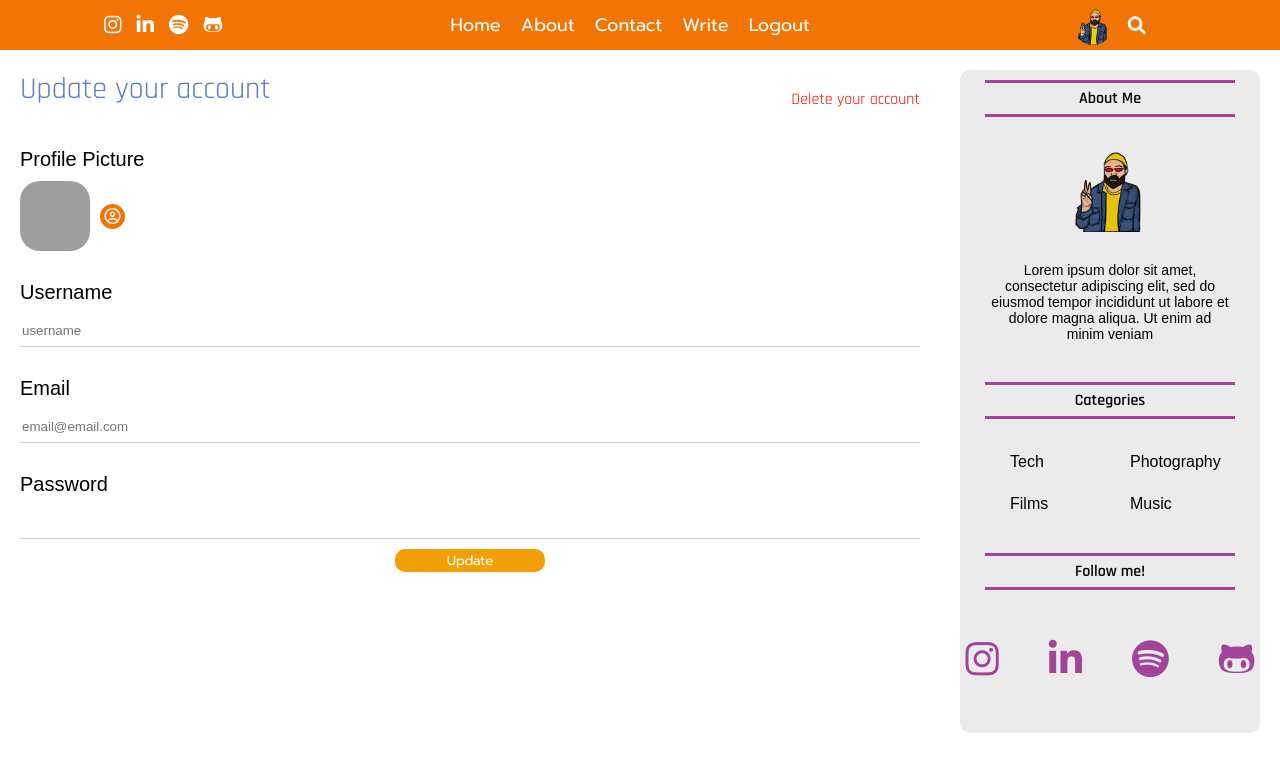
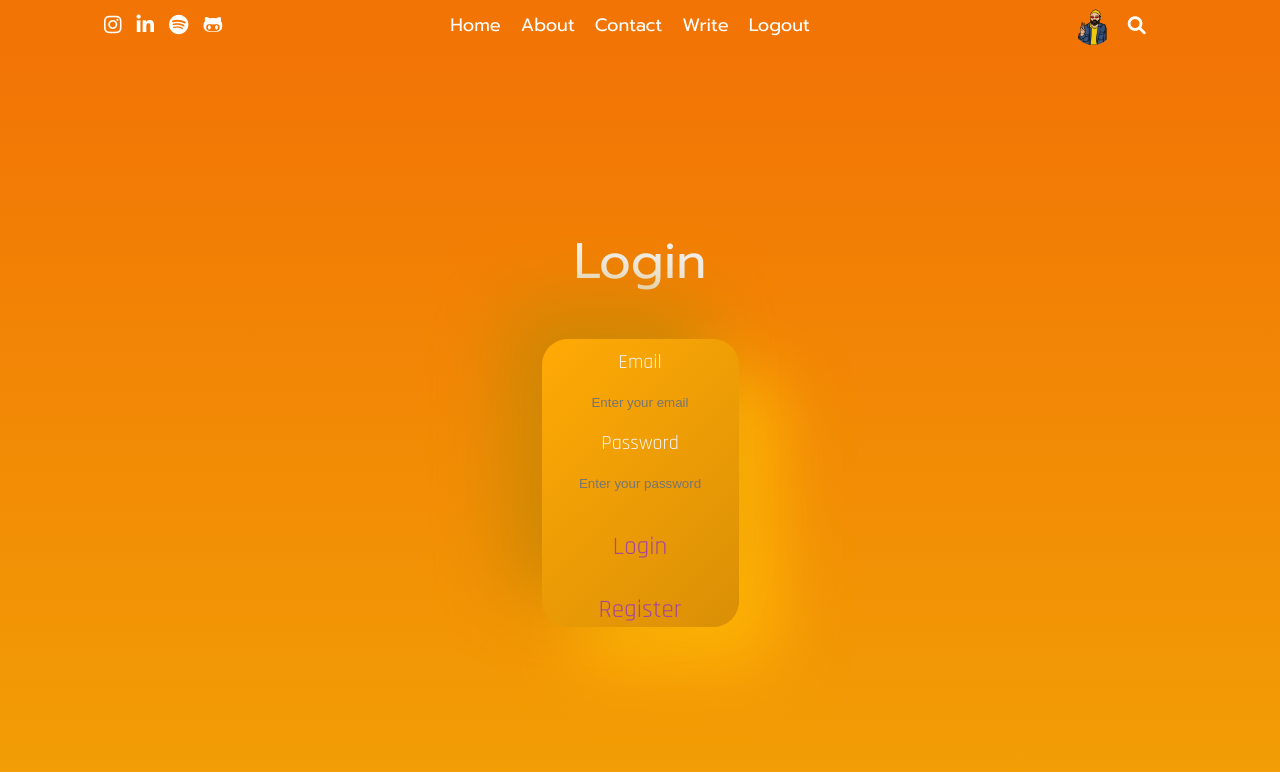
Before and after one commit to rolandom31/blog, a React (Create React App) app: page / in a window 1280 px wide. Shown: the top 772 px of the page. Built offline with nearby package versions, Linux system fonts and the light colour scheme; grey boxes are pictures that could not be loaded; a web font is replaced by a local one.

Commit message:
Login page

```diff
--- a/src/App.js
+++ b/src/App.js
@@ -3,12 +3,13 @@
 import Single from "./components/pages/single/Single"
 import Write from './components/pages/write/Write';
 import Settings from './components/pages/settings/Settings';
+import Login from './components/pages/login/Login';
 
 function App(){
     return(
         <>
             <TopBar/>
-            <Settings/>
+            <Login/>
         </>
     );
 }
--- /dev/null
+++ b/src/components/pages/login/Login.jsx
@@ -0,0 +1,18 @@
+import "./login.css"
+
+export default function Login() {
+  return (
+    <div className="login">
+        <span className="loginTitle">Login</span>
+        <form className="loginForm">
+            <label>Email</label>
+            <input type="text" className="loginInput" placeholder="Enter your email" />
+
+            <label>Password</label>
+            <input type="password" className="loginInput" placeholder="Enter your password" />
+            <button className="loginButton">Login</button>
+            <button className="loginRegisterBtn">Register</button>
+        </form>
+    </div>
+  )
+}
--- /dev/null
+++ b/src/components/pages/login/login.css
@@ -0,0 +1,62 @@
+.login{
+    height: calc(100vh - 50px);
+    display: flex;
+    flex-direction: column;
+    justify-content: center;
+    background: rgb(242,159,5);
+    background: linear-gradient(0deg, rgba(242,159,5,1) 0%, rgba(242,116,5,1) 100%);
+    align-items: center;
+}
+.loginTitle{
+    font-size: 50px;
+    font-family: 'Prompt', sans-serif;
+    color: var(--greyish);
+
+}
+.loginForm{
+    margin-top: 40px;
+    display: flex;
+    flex-direction: column;
+    border-radius: 26px;
+    background: linear-gradient(315deg, #da8f05, #ffaa05);
+    box-shadow:  -35px -35px 70px #ce8704,
+             35px 35px 70px #ffb706;
+}
+.loginForm>label{
+    margin: 10px;
+    color: var(--greyish);
+    font-family: 'Rajdhani', sans-serif;
+    text-align: center;
+    font-size: 20px;
+}
+.loginInput{
+    padding: 10px;
+    background-color: rgba(0, 0, 0, 0);
+    border: none;
+    text-align: center;
+}
+.loginButton{
+    margin-top: 20px;
+    cursor: pointer;
+    background-color: rgba(0, 0, 0, 0);
+    border: none;
+    color: var(--purple);
+    font-family: 'Rajdhani', sans-serif;
+    font-size: 25px;
+    padding: 10px;
+}
+.loginButton:hover{
+    color: var(--greyish);
+}
+.loginRegisterBtn{
+    margin-top: 20px;
+    cursor: pointer;
+    background-color: rgba(0, 0, 0, 0);
+    border: none;
+    color: var(--purple);
+    font-family: 'Rajdhani', sans-serif;
+    font-size: 25px;
+}
+.loginRegisterBtn:hover{
+    color: var(--greyish);
+}
```
